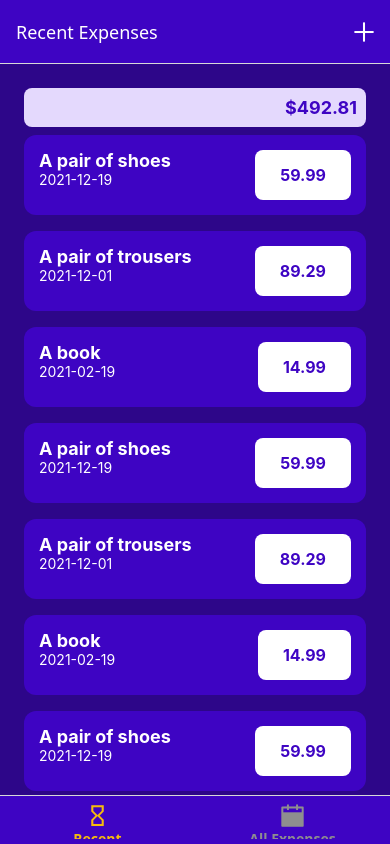
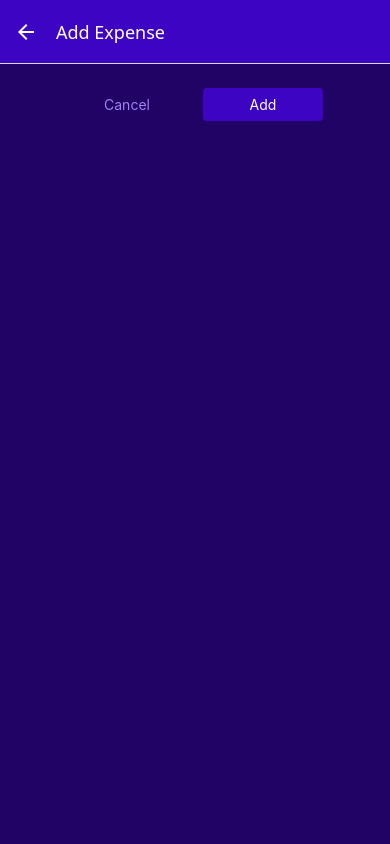
Before and after one commit to kyuceak/expense-tracker, a React Native app: screen /ManageExpense in a window 390 px wide. Built offline with nearby package versions, Linux system fonts and the light colour scheme.

Commit message:
Manage expense interface implemented

```diff
--- a/App.js
+++ b/App.js
@@ -8,42 +8,32 @@ import AllExpensesScreen from "./screens/AllExpensesScreen";
 import { MaterialCommunityIcons, AntDesign } from "@expo/vector-icons";
 import { GlobalStyles } from "./constants/styles";
 import IconButton from "./components/ui/IconButton";
+import ManageExpensesScreen from "./screens/ManageExpensesScreen";
 
 const RootStack = createNativeStackNavigator();
-const Stack = createNativeStackNavigator();
+
 const Tab = createBottomTabNavigator();
-
-function AllExpensesStack() {
-  return (
-    <Stack.Navigator>
-      <Stack.Screen></Stack.Screen>
-      <Stack.Screen></Stack.Screen>
-    </Stack.Navigator>
-  );
-}
-
-function RecentExpensesStack() {
-  return (
-    <Stack.Navigator>
-      <Stack.Screen></Stack.Screen>
-      <Stack.Screen></Stack.Screen>
-    </Stack.Navigator>
-  );
-}
 
 function BottomTabs() {
   return (
     <Tab.Navigator
-      screenOptions={{
+      screenOptions={({ navigation }) => ({
         headerStyle: { backgroundColor: GlobalStyles.colors.primary500 },
         headerTintColor: "white",
         sceneStyle: { backgroundColor: "#4a1aa2ff" },
         tabBarStyle: { backgroundColor: GlobalStyles.colors.primary500 },
         tabBarActiveTintColor: GlobalStyles.colors.accent500,
-        headerRight: ({ tintColor}) => (
-         <IconButton icon="plus" size={24} color={tintColor} onPress={() => {}}/>
+        headerRight: ({ tintColor }) => (
+          <IconButton
+            icon="plus"
+            size={24}
+            color={tintColor}
+            onPress={() => {
+              navigation.navigate("ManageExpense");
+            }}
+          />
         ),
-      }}
+      })}
     >
       <Tab.Screen
         name="Recent Expenses"
@@ -84,13 +74,24 @@ export default function App() {
     <>
       <StatusBar style="light"></StatusBar>
       <NavigationContainer>
-        <RootStack.Navigator>
+        <RootStack.Navigator
+          screenOptions={{
+            headerStyle: { backgroundColor: GlobalStyles.colors.primary500 },
+            headerTintColor: "white",
+          }}
+        >
           <RootStack.Screen
             name="Tabs"
             component={BottomTabs}
             options={{ headerShown: false }}
           ></RootStack.Screen>
-          {/* <RootStack.Screen name="AddExpense"></RootStack.Screen> */}
+          <RootStack.Screen
+            name="ManageExpense"
+            component={ManageExpensesScreen}
+            options={{
+              presentation: "modal"
+            }}
+          ></RootStack.Screen>
         </RootStack.Navigator>
       </NavigationContainer>
     </>
--- a/components/ExpensesList/ExpenseItem.js
+++ b/components/ExpensesList/ExpenseItem.js
@@ -1,15 +1,23 @@
 import { Pressable, StyleSheet, Text, View } from "react-native";
 import { GlobalStyles } from "../../constants/styles";
+import { useNavigation } from "@react-navigation/native";
+// since ExpenseItem component is not a screen, we have to use useNavigation hook to navigate
 
-function ExpenseItem({ title, date, amount, onPress }) {
-  function expensePressHandler() {}
+function ExpenseItem({ id ,title, date, amount }) {
+  const navigation = useNavigation();
+
+  function expensePressHandler() {
+    navigation.navigate("ManageExpense", {
+        expenseId: id
+    });
+  }
 
   return (
     <View style={styles.deneme}>
       <Pressable
-      onPress={onPress}
+        onPress={expensePressHandler}
         style={({ pressed }) => pressed && styles.pressed}
-      android_ripple={{color: "#ccc"}}
+        android_ripple={{ color: "#ccc" }}
       >
         <View style={styles.itemContainer}>
           <View>
@@ -31,7 +39,6 @@ const styles = StyleSheet.create({
     justifyContent: "space-between",
     padding: 15,
     backgroundColor: GlobalStyles.colors.primary500,
-
 
     elevation: 3,
     shadowColor: GlobalStyles.colors.gray500,
@@ -67,7 +74,7 @@ const styles = StyleSheet.create({
     overflow: "hidden",
     borderRadius: 12,
     marginVertical: 8,
-  }
+  },
 });
 
 export default ExpenseItem;
--- a/components/ExpensesList/ExpenseList.js
+++ b/components/ExpensesList/ExpenseList.js
@@ -65,6 +65,7 @@ function renderExpenseItem(itemData) {
   console.log(item);
   return (
     <ExpenseItem
+      id={item.id}
       title={item.desc}
       date={item.date.toISOString().substring(0, 10)}
       amount={item.amount}
--- /dev/null
+++ b/components/ui/Button.js
@@ -0,0 +1,39 @@
+import { Pressable, StyleSheet, Text, View } from "react-native";
+import { GlobalStyles } from "../../constants/styles";
+
+function Button({children, onPress, mode, style}){
+
+
+    return <View style={style}>
+        <Pressable onPress={onPress} style={({pressed}) => pressed && styles.pressed}>
+            <View style={[styles.button, mode === "flat" && styles.flat]}>
+                <Text style={[styles.buttonText, mode === "flat" && styles.flatText]}>{children}</Text>
+            </View>
+        </Pressable>
+    </View>
+}
+
+const styles = StyleSheet.create({
+    button: {
+        borderRadius: 4,
+        padding: 8,
+        backgroundColor: GlobalStyles.colors.primary500
+    },
+    flat: {
+        backgroundColor: "transparent"
+    },
+    buttonText: {
+        color: "white",
+        textAlign: "center"
+    },
+    flatText: {
+        color: GlobalStyles.colors.primary200
+    },
+    pressed: {
+        opacity: 0.75,
+        backgroundColor: GlobalStyles.colors.primary50,
+        borderRadius: 4
+    }
+});
+
+export default Button;
--- a/components/ui/IconButton.js
+++ b/components/ui/IconButton.js
@@ -20,7 +20,8 @@ const styles = StyleSheet.create({
     buttonContainer: {
         borderRadius: 24,
         padding: 6,
-        margin: 8
+        marginRight: 12,
+        // marginTop: 2,
     },
     pressed: {
         opacity: 0.7
--- a/screens/AllExpensesScreen.js
+++ b/screens/AllExpensesScreen.js
@@ -7,11 +7,7 @@ function AllExpensesScreen(){
 
 
 const styles = StyleSheet.create({
-     rootContainer: {
-        flex: 1,
-        justifyContent: "center",
-        alignItems: "center"
-    }
+
 })
 
 export default AllExpensesScreen;
--- a/screens/ManageExpensesScreen.js
+++ b/screens/ManageExpensesScreen.js
@@ -1,13 +1,83 @@
-import { StyleSheet } from "react-native";
+import { useLayoutEffect } from "react";
+import { StyleSheet, Text, View } from "react-native";
+import IconButton from "../components/ui/IconButton";
+import { GlobalStyles } from "../constants/styles";
+import Button from "../components/ui/Button";
 
-function ManageExpensesScreen(){
+function ManageExpensesScreen({ route, navigation }) {
+  const editedExpenseId = route.params?.expenseId;
+  const isEditing = !!editedExpenseId;
 
+  useLayoutEffect(() => {
+    navigation.setOptions({
+      title: isEditing ? "Edit Expense" : "Add Expense",
+    });
+  }, [navigation, isEditing]);
 
-    return
+  function deleteExpenseHandler() {
+    navigation.goBack();
+  }
+
+  function cancelHandler() {
+    navigation.goBack();
+  }
+
+  function confirmHandler() {
+    navigation.goBack();
+  }
+
+  return (
+    <View style={styles.container}>
+      <View style={styles.buttons}>
+        <Button
+          mode="flat"
+          onPress={cancelHandler}
+          style={styles.button}
+        >
+          Cancel
+        </Button>
+        <Button
+          onPress={confirmHandler}
+          style={styles.button}
+        >
+          {isEditing ? "Update" : "Add"}
+        </Button>
+      </View>
+      {isEditing && (
+        <View style={styles.deleteContainer}>
+          <IconButton
+            icon="delete"
+            color={GlobalStyles.colors.error500}
+            size={32}
+          />
+        </View>
+      )}
+    </View>
+  );
 }
 
-
-const styles = StyleSheet.create({});
-
+const styles = StyleSheet.create({
+  container: {
+    flex: 1,
+    padding: 24,
+    backgroundColor: GlobalStyles.colors.primary800,
+  },
+  deleteContainer: {
+    marginTop: 16,
+    paddingTop: 8,
+    borderTopWidth: 2,
+    borderTopColor: GlobalStyles.colors.primary200,
+    alignItems: "center",
+  },
+  buttons: {
+    flexDirection: "row",
+    justifyContent: "center",
+    alignItems: "center",
+  },
+  button: {
+    minWidth: 120,
+    marginHorizontal: 8,
+  },
+});
 
 export default ManageExpensesScreen;
--- a/screens/RecentExpensesScreen.js
+++ b/screens/RecentExpensesScreen.js
@@ -2,17 +2,12 @@ import { StyleSheet, Text, View } from "react-native";
 import ExpenseList from "../components/ExpensesList/ExpenseList";
 
 function RecentExpensesScreen(){
-    return <View styles={styles.rootContainer}>
-        <ExpenseList expensePeriod="Last 7 days"/>
-    </View>
+    return <ExpenseList expensesPeriod="Last 7 days"/>
+
 }
 
 const styles = StyleSheet.create({
-    rootContainer: {
-        flex: 1,
-        justifyContent: "center",
-        alignItems: "center"
-    }
+
 })
 
 export default RecentExpensesScreen;
```
Lines whose indentation alone changed are shown as unchanged.
